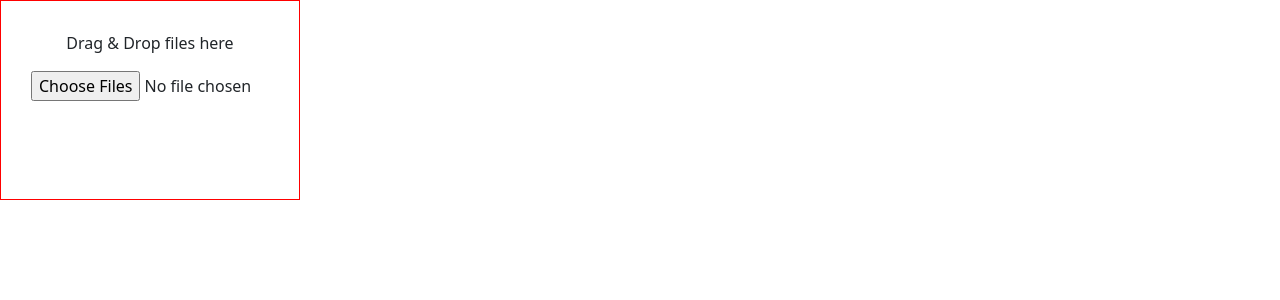
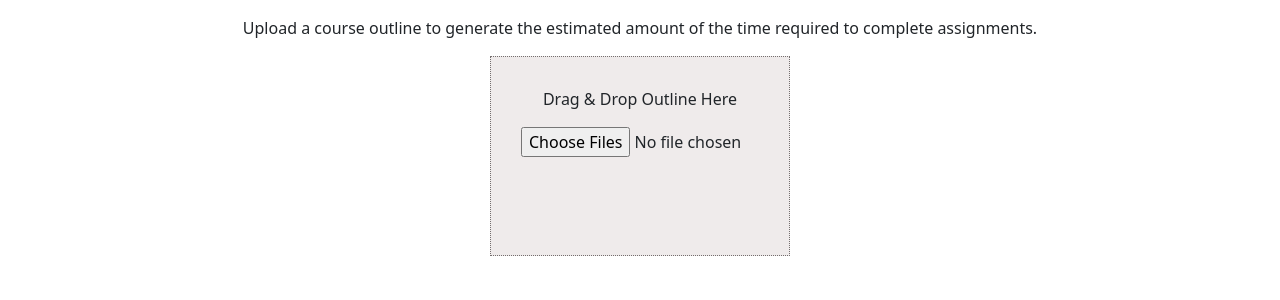
Before and after one commit to acauf564/2023-MRUHacks, a Flask app: template templates/scanner.html in a window 1280 px wide. Shown: the part 56-356 px from the top of the page. Run offline with Flask 3, Linux system fonts and the light colour scheme; the template is opened without the code that fills it, so the values that code supplies are empty.

Commit message:
Alyssa (#7)
* front end

* correct navigation

```diff
--- a/static/main.css
+++ b/static/main.css
@@ -25,9 +25,11 @@
 #drop-area {
     width: 300px;
     height: 200px;
-    border: 1px solid red;
+    border: 1px dotted rgb(116, 110, 110);
+    background-color: rgba(234, 228, 228, 0.743);
     text-align: center;
     padding: 30px;
+    margin: 0 auto;
 }
 
 #file-list {
@@ -35,6 +37,6 @@
     padding: 0;
 }
 
-#drop-area {
-    border: 1px solid red;
+.text {
+    text-align: center;
 }
--- a/templates/scanner.html
+++ b/templates/scanner.html
@@ -46,8 +46,11 @@
 
     </header>
 <body>
+  <div class="text mt-3">
+    <p>Upload a course outline to generate the estimated amount of the time required to complete assignments. </p>
+  </div>
       <div id="drop-area">
-          <p>Drag & Drop files here</p>
+          <p>Drag & Drop Outline Here</p>
           <input type="file" id="fileInput" multiple>
           <ul id="file-list"></ul>
       </div>
```
